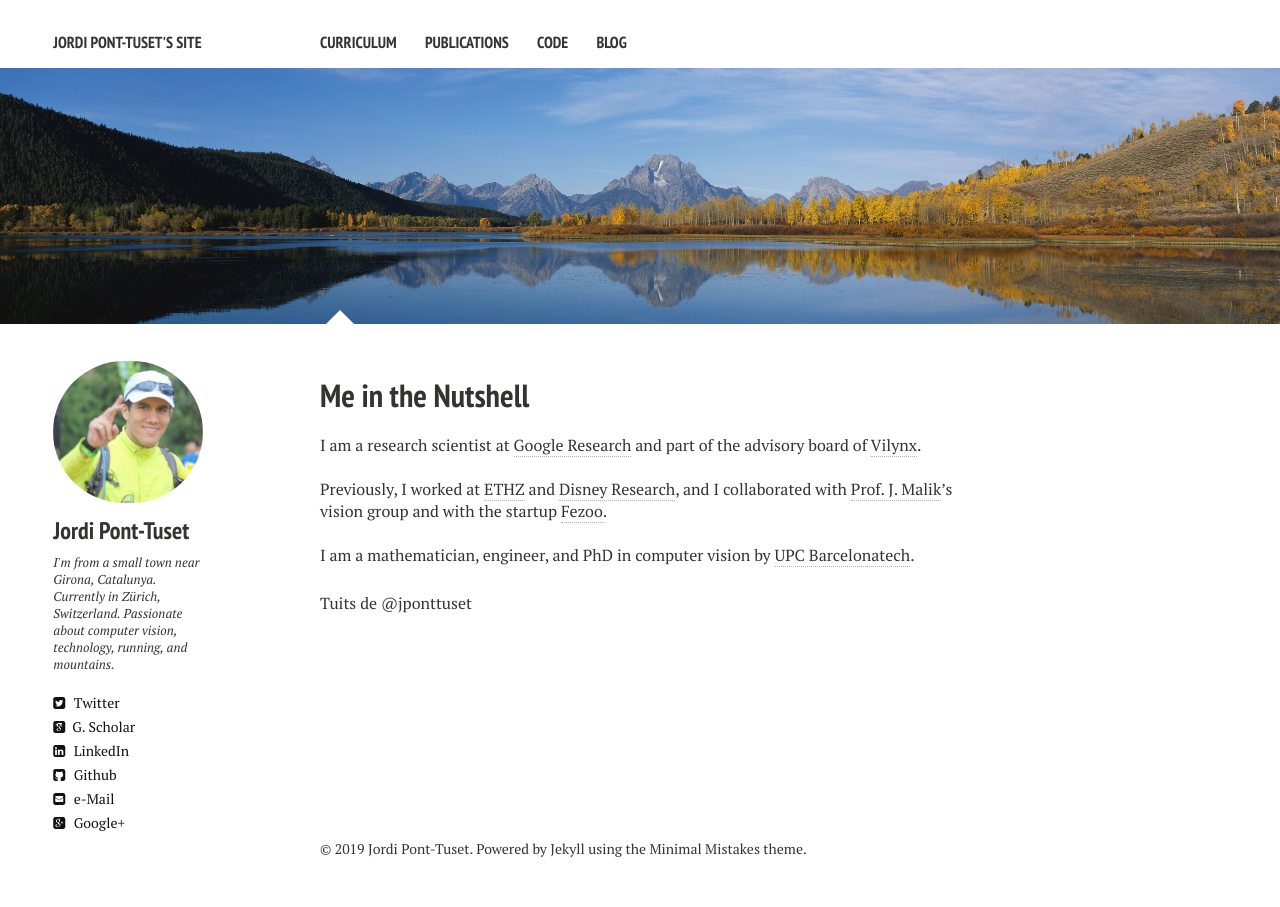
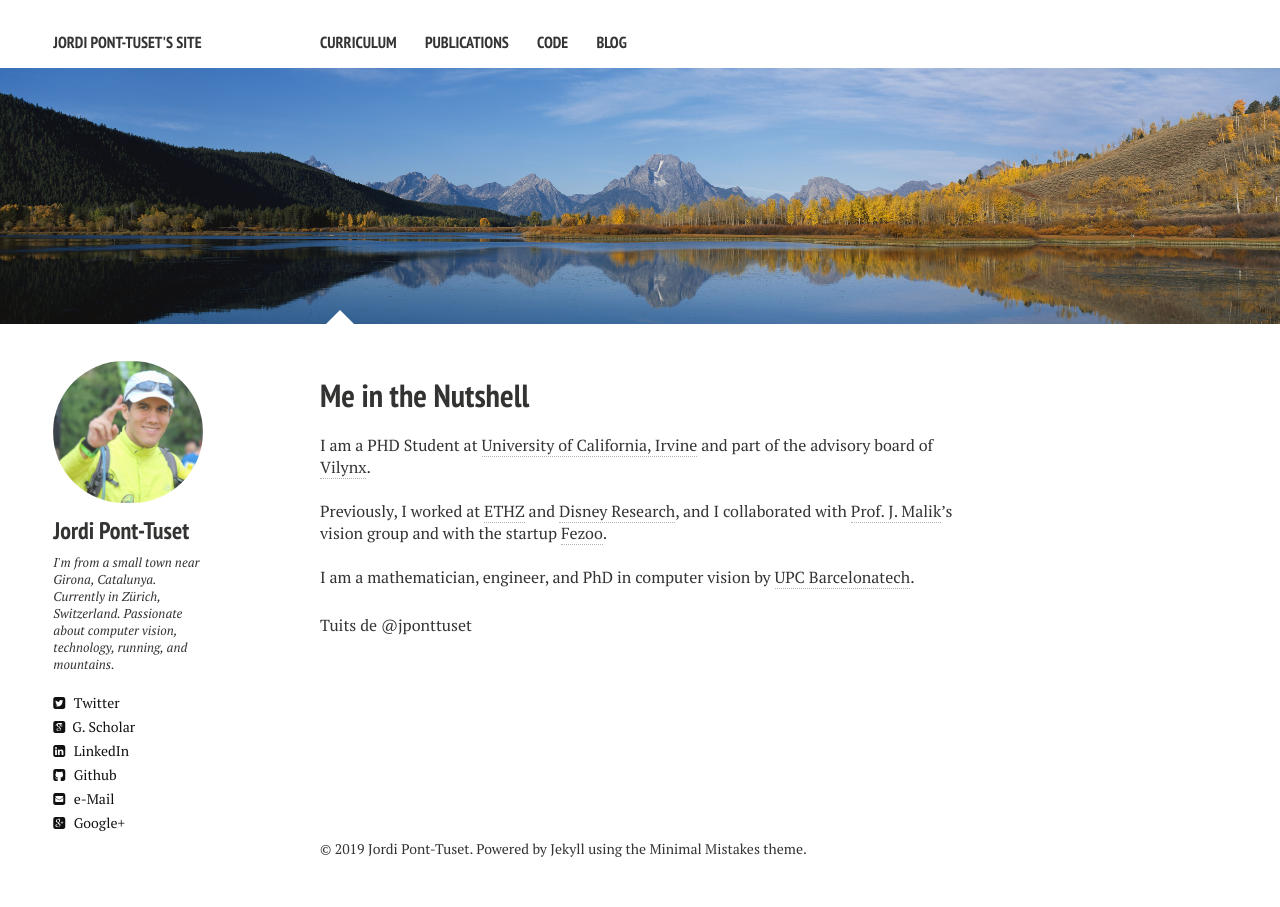
Before and after one commit to Jirigesi/Jirigesi.github.io, a Jekyll site: the page built from index.md, in a window 1280 px wide. Built offline with Jekyll 4.4.1, drawn with Linux system fonts in a browser that asks for light colours; nearby versions of some CDN libraries; comment, search, counter and statistics services are not loaded.

Commit message:
change pics

```diff
--- a/index.md
+++ b/index.md
@@ -7,7 +7,7 @@ image:
   feature: trees.jpg
 ---
 
-I am a research scientist at <a href="https://research.google.com" target="_blank">Google Research</a>
+I am a PHD Student at <a href="https://research.google.com" target="_blank">University of California, Irvine</a>
 and part of the advisory board of <a href="http://www.vilynx.com/index.html" target="_blank">Vilynx</a>.
 
 <br />
```
